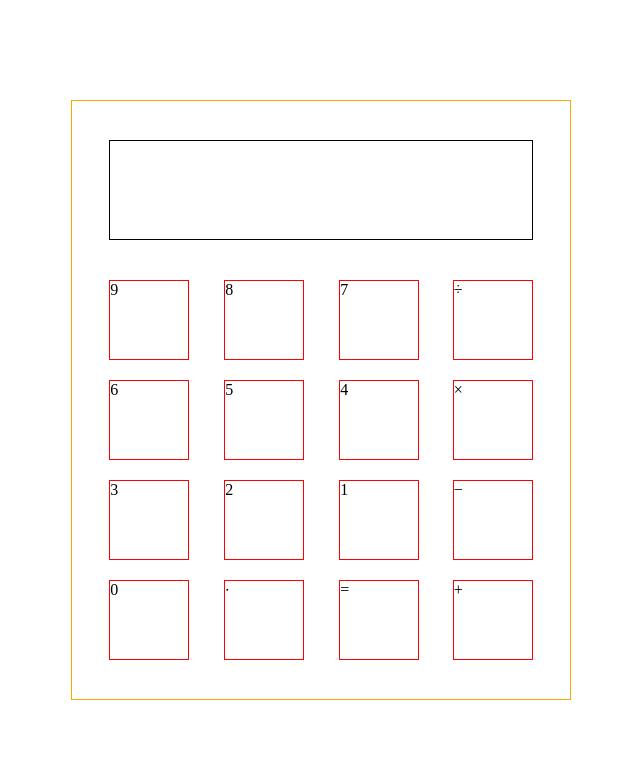
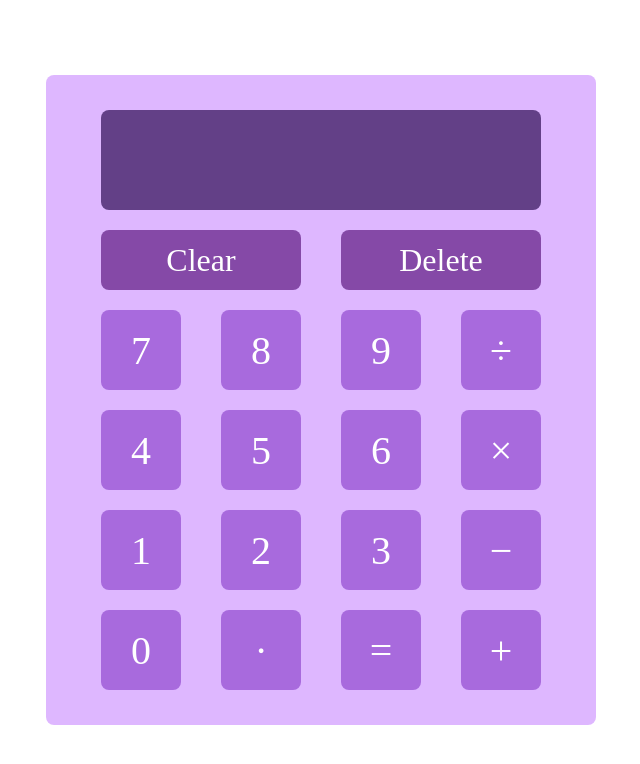
Before and after one commit to IkumiMine/calculator, a plain HTML site: page index.html in a window 1280 px wide. Shown: the whole page, without its empty margins (319-959 px from the left). Drawn offline with Linux system fonts and the light colour scheme.

Commit message:
add styles

```diff
--- a/index.html
+++ b/index.html
@@ -7,22 +7,27 @@
 
     </head>
     <body>
-        <div class="cal-container flex">
+        <div class="cal-outside-container flex">
+            <div class="cal-inside-container flex">
                 <div class="screen">
                     <p id="previous-keys"></p>
                     <p id="current-key"></p>
                 </div>
+                <div class="function-keys flex">
+                    <div class="function-key">Clear</div>
+                    <div class="function-key">Delete</div>
+                </div>
                 <div class="keys-container flex">
                     <div class="key-left flex">
+                        <div class="key number">7</div>
+                        <div class="key number">8</div>
                         <div class="key number">9</div>
-                    <div class="key number">8</div>
-                    <div class="key number">7</div>
+                        <div class="key number">4</div>
+                        <div class="key number">5</div>
                         <div class="key number">6</div>
-                    <div class="key number">5</div>
-                    <div class="key number">4</div>
+                        <div class="key number">1</div>
+                        <div class="key number">2</div>
                         <div class="key number">3</div>
-                    <div class="key number">2</div>
-                    <div class="key number">1</div>
                         <div class="key number">0</div>
                         <div class="key" id="decimal">&#8729;</div>
                         <div class="key" id="equal">&equals;</div>
@@ -35,6 +40,7 @@
                     </div>
                 </div>
             </div>
+        </div>
 
         <script src="script.js"></script>
     </body>
--- a/script.js
+++ b/script.js
@@ -8,9 +8,7 @@ const timesKey = document.querySelector("#times");
 const minusKey = document.querySelector("#minus");
 const plusKey = document.querySelector("#plus");
 
-const nonNumbers = [
-    equalKey.textContent,
-    decimalKey.textContent,
+const operators = [
     divideKey.textContent,
     timesKey.textContent,
     minusKey.textContent,
@@ -28,34 +26,37 @@ console.log(input.length);
 //["5"] -> ["5", "1"] -> ["51", "1"] -> ["51"]
 //["num1", "operator", "num2"]
 keys.forEach((key)=>key.addEventListener("click", ()=>{
+
     input.push(key.textContent);
+
     if(input.length >= 0 && input.length <= 1){
-        if(nonNumbers.includes(input[0])){
+        if(operators.includes(input[0]) || input[0] === equalKey.textContent || input[0] === decimalKey.textContent){
             input = [];
         }
     } else if (input.length > 1 && input.length <= 2) {
-        if(!nonNumbers.includes(input[1])) {
+        if(!operators.includes(input[1]) && input[1] !== equalKey.textContent ) {
             input[0] = input[0] + input[1];
             input.pop();
         }
     } else if (input.length > 3 && input.length <= 4) {
-        if(!nonNumbers.includes(input[3])) {
+        if(!operators.includes(input[3]) && input[3] !== equalKey.textContent) {
             input[2] = input[2] + input[3];
             input.pop();
-        } else if (nonNumbers.includes(input[3])){
+        } else if (operators.includes(input[3]) || input[3] === equalKey.textContent){
             input[0] = operate(input);
-            input.splice(1,2);
+            input.splice(1,3);
+            currentKey.textContent = input;
         }
     }
     console.log(input);
     previousKeys.textContent = input.join(" ");
 }))
-
+/*
 equalKey.addEventListener("click", () => {
     console.log(input);
-    currentKey.textContent = operate(input);
+    //currentKey.textContent = ;
 })
-
+*/
 function add(a, b) {
     return a + b;
 }
--- a/styles.css
+++ b/styles.css
@@ -10,34 +10,65 @@
     display: flex;
 }
 
-.cal-container {
-    width: 500px;
-    height: 600px;
-    border: 1px solid orange;
+.cal-outside-container {
+    width: 550px;
+    height: 650px;
+    background-color: #deb7ff;
+    border-radius: 8px;
     position: absolute;
     top: 50%;
     left: 50%;
     transform: translate(-50%,-50%);
+    justify-content: center;
+}
+
+.cal-inside-container {
     flex-direction: column;
     justify-content: center;
-    align-items: center;
-    row-gap: 40px;
+    width: 80%;
+    row-gap: 20px;
 }
 
 .screen {
-    width: 85%;
+    width: 100%;
     height: 100px;
-    border: 1px solid black;
+    background-color: #634087;
+    border-radius: 8px;
+    color: #fff;
+    text-align: right;
+    padding: 1rem;
+}
+
+#current-key {
+    font-size: 3rem;
+}
+
+.function-keys {
+    justify-content: space-between;
+    width: 100%;
+    color: #fff;
+    cursor: pointer;
+}
+
+.function-key {
+    background-color: #8549a7;
+    border-radius: 8px;
+    font-size: 2rem;
+    width: 200px;
+    height: 60px;
+    display: flex;
+    align-items: center;
+    justify-content: center;
 }
 
 .keys-container {
-    width: 85%;
+    width: 100%;
 }
 
 .key-left {
     flex-wrap: wrap;
     flex-grow: 3;
-    gap: 20px 35px;
+    gap: 20px 40px;
 }
 
 .key-right {
@@ -48,6 +79,12 @@
 .key {
     width: 80px;
     height: 80px;
-    border: 1px solid red;
+    background-color: #a86add;
+    border-radius: 8px;
     cursor: pointer;
+    color: #fff;
+    font-size: 2.5rem;
+    display: flex;
+    align-items: center;
+    justify-content: center;
 }
```
Lines whose indentation alone changed are shown as unchanged.
